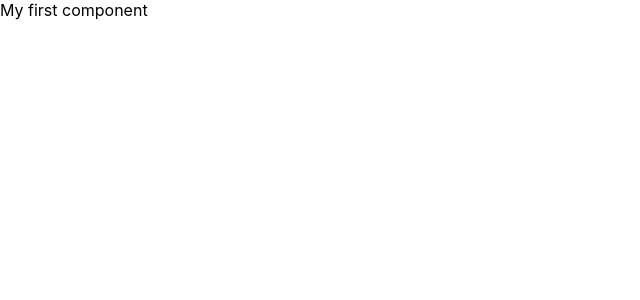
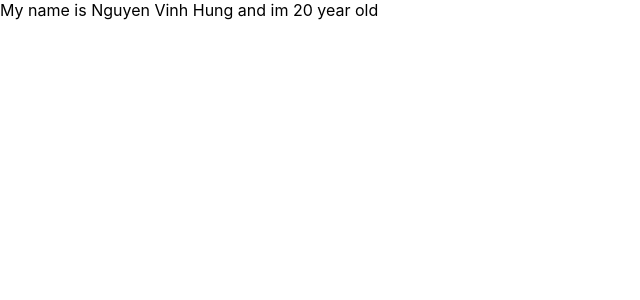
Before and after one commit to itsHungw/demo-Quizzer, a React (Create React App) app: page / in a window 1280 px wide. Shown: the top 300 px of the page, without its empty margins (0-640 px from the left). Built offline with nearby package versions, Linux system fonts and the light colour scheme.

Commit message:
video 17

```diff
--- a/src/App.js
+++ b/src/App.js
@@ -3,28 +3,43 @@ import './App.css';
 import { useDispatch, useSelector } from 'react-redux';
 import { increaseCounter, decreaseCounter } from './redux/action/counterAction';
 import MyComponent from './components/MyComponent';
-const App = () => {
-  const count = useSelector(state => state.counter.count);
-  const dispatch = useDispatch();
-  const person = {
+import React from 'react';
+
+class App extends React.Component {
+  state = {
     name: 'Nguyen Vinh Hung',
-    age: 19,
+    birth: 2006,
 
+  };
+  render() {
+    return (
+      <div>My name is {this.state.name} and im {2026 - this.state.birth} year old</div>
+    )
   }
-  return (
-    <MyComponent />
-    // <div className="App">
-    //   <header className="App-header">
-    //     <img src={logo} className="App-logo" alt="logo" />
-    //     <p>
-    //       Hello World my name is {person.name}, Im {person.age} year old.
-    //     </p>
-    //     <div>Count = {count}</div>
-    //     <button onClick={() => dispatch(increaseCounter())}>Increase</button>
-    //     <button onClick={() => dispatch(decreaseCounter())}>Decrease</button>
-    //   </header>
-    // </div>
-  );
 }
 
+// const App = () => {
+//   const count = useSelector(state => state.counter.count);
+//   const dispatch = useDispatch();
+//   const person = {
+//     name: 'Nguyen Vinh Hung',
+//     age: 19,
+
+//   }
+//   return (
+//     <MyComponent />
+//     // <div className="App">
+//     //   <header className="App-header">
+//     //     <img src={logo} className="App-logo" alt="logo" />
+//     //     <p>
+//     //       Hello World my name is {person.name}, Im {person.age} year old.
+//     //     </p>
+//     //     <div>Count = {count}</div>
+//     //     <button onClick={() => dispatch(increaseCounter())}>Increase</button>
+//     //     <button onClick={() => dispatch(decreaseCounter())}>Decrease</button>
+//     //   </header>
+//     // </div>
+//   );
+// }
+
 export default App;
```
